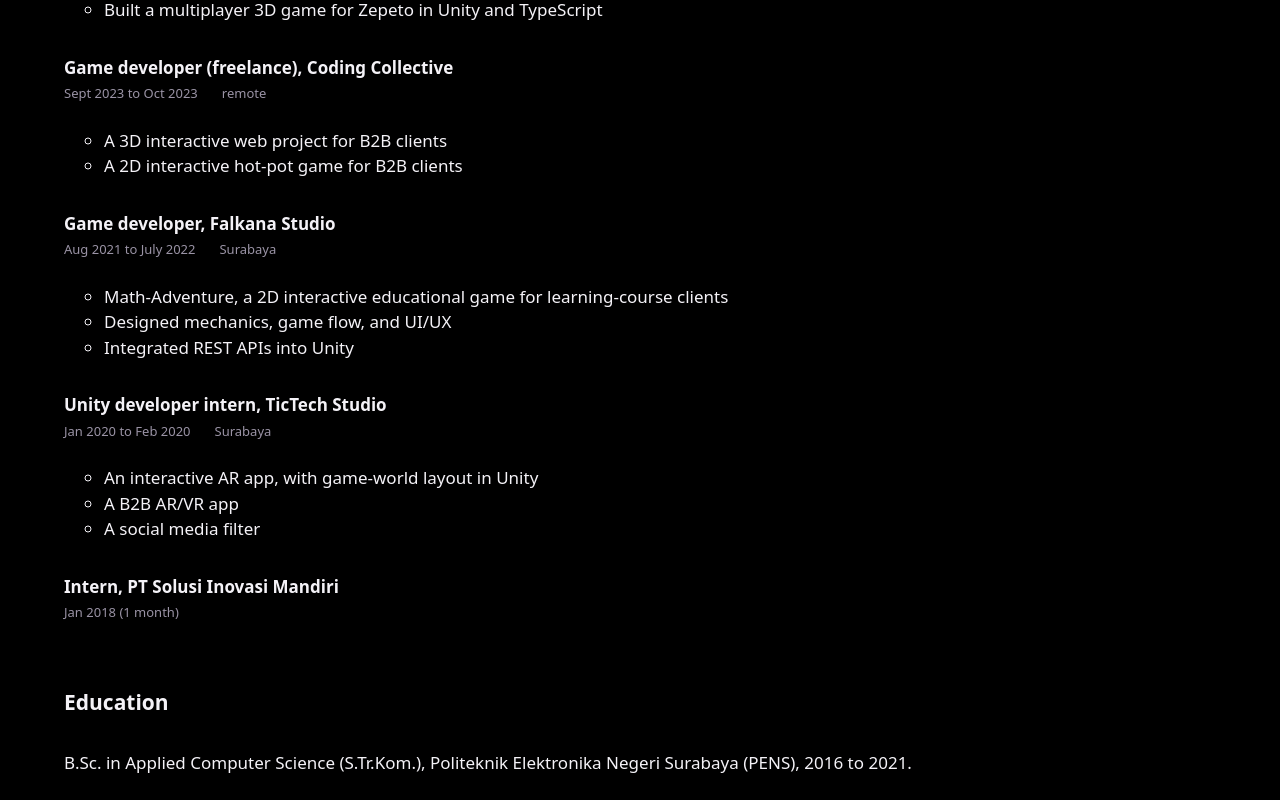
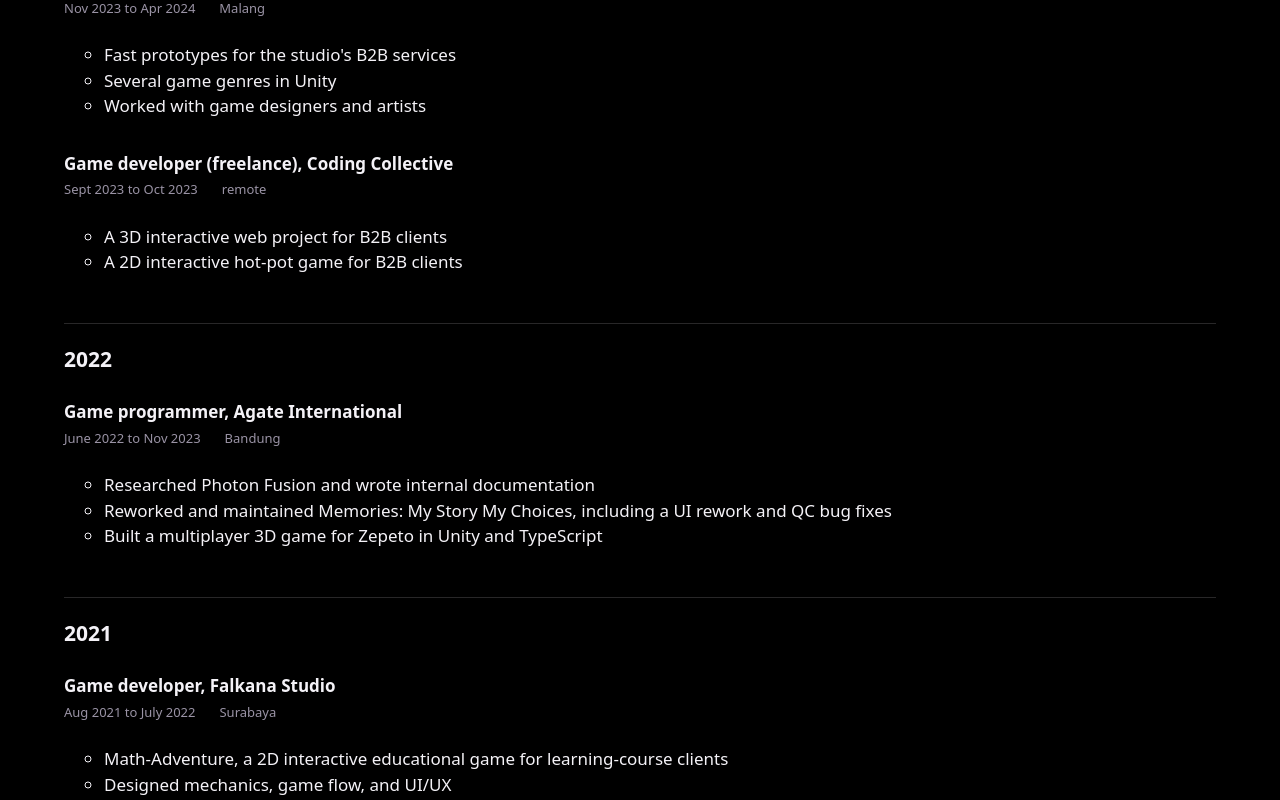
Before and after one commit to dzkdani/dzkdani.github.io, a SvelteKit app: page /experience in a window 1280 px wide. Shown: the part 1100-1900 px from the top of the page. Built offline with nearby package versions, Linux system fonts and the light colour scheme; a web font is replaced by a local one.

Commit message:
End Edufic in Aug 2026 and group the Experience page by year

```diff
--- a/src/lib/data/about.ts
+++ b/src/lib/data/about.ts
@@ -7,26 +7,20 @@
 	company: string;
 	role: string;
 	years: string;
+	/** Group heading on the Experience page: the start year, or "Ongoing". */
+	group: string;
 	location?: string;
 	points: string[];
 };
 
-// The 8 roles from the resume (DESIGN §1), newest first.
+// The roles from the resume and deck (DESIGN §1), newest first, grouped by start
+// year for the Experience page ("Ongoing" for continuing freelance work).
 export const experience: Experience[] = [
-	{
-		company: 'Edufic',
-		role: 'Freelance web game developer',
-		years: 'Sept 2025 to present',
-		location: 'Surabaya',
-		points: [
-			'Developing Little Muslim Heroes, a gamified web platform',
-			'Part-time coding tutor for elementary students, using Scratch'
-		]
-	},
 	{
 		company: 'Upwork and others',
 		role: 'Freelance game developer',
 		years: 'Ongoing',
+		group: 'Ongoing',
 		points: [
 			'Far From Shore, from proof of concept to demo',
 			'Mining mini-game for the idle game Goddess Summoner: Katsi Idle',
@@ -36,9 +30,21 @@
 		]
 	},
 	{
+		company: 'Edufic',
+		role: 'Freelance web game developer',
+		years: 'Sept 2025 to Aug 2026',
+		group: '2025',
+		location: 'Surabaya',
+		points: [
+			'Developing Little Muslim Heroes, a gamified web platform',
+			'Part-time coding tutor for elementary students, using Scratch'
+		]
+	},
+	{
 		company: 'Script Smelter Studio',
 		role: 'Unity programmer',
 		years: 'Apr 2025 to Sept 2025',
+		group: '2025',
 		location: 'remote',
 		points: [
 			"Petal Pals, the studio's own IP",
@@ -50,6 +56,7 @@
 		company: 'Shireishi Production',
 		role: 'Game programmer',
 		years: 'Nov 2023 to Apr 2024',
+		group: '2023',
 		location: 'Malang',
 		points: [
 			"Fast prototypes for the studio's B2B services",
@@ -58,9 +65,21 @@
 		]
 	},
 	{
+		company: 'Coding Collective',
+		role: 'Game developer (freelance)',
+		years: 'Sept 2023 to Oct 2023',
+		group: '2023',
+		location: 'remote',
+		points: [
+			'A 3D interactive web project for B2B clients',
+			'A 2D interactive hot-pot game for B2B clients'
+		]
+	},
+	{
 		company: 'Agate International',
 		role: 'Game programmer',
 		years: 'June 2022 to Nov 2023',
+		group: '2022',
 		location: 'Bandung',
 		points: [
 			'Researched Photon Fusion and wrote internal documentation',
@@ -69,19 +88,10 @@
 		]
 	},
 	{
-		company: 'Coding Collective',
-		role: 'Game developer (freelance)',
-		years: 'Sept 2023 to Oct 2023',
-		location: 'remote',
-		points: [
-			'A 3D interactive web project for B2B clients',
-			'A 2D interactive hot-pot game for B2B clients'
-		]
-	},
-	{
 		company: 'Falkana Studio',
 		role: 'Game developer',
 		years: 'Aug 2021 to July 2022',
+		group: '2021',
 		location: 'Surabaya',
 		points: [
 			'Math-Adventure, a 2D interactive educational game for learning-course clients',
@@ -93,6 +103,7 @@
 		company: 'TicTech Studio',
 		role: 'Unity developer intern',
 		years: 'Jan 2020 to Feb 2020',
+		group: '2020',
 		location: 'Surabaya',
 		points: [
 			'An interactive AR app, with game-world layout in Unity',
@@ -104,6 +115,7 @@
 		company: 'PT Solusi Inovasi Mandiri',
 		role: 'Intern',
 		years: 'Jan 2018 (1 month)',
+		group: '2018',
 		points: []
 	}
 ];
--- a/src/routes/experience/+page.svelte
+++ b/src/routes/experience/+page.svelte
@@ -1,15 +1,29 @@
 <script lang="ts">
-	import { education, experience } from '#lib/data/about.ts';
+	import { education, experience, type Experience } from '#lib/data/about.ts';
+
+	// Rows are stored newest first and grouped consecutively by their group label,
+	// so the order in about.ts is the order on the page.
+	const groups: { label: string; jobs: Experience[] }[] = [];
+	for (const job of experience) {
+		const last = groups[groups.length - 1];
+		if (last && last.label === job.group) {
+			last.jobs.push(job);
+		} else {
+			groups.push({ label: job.group, jobs: [job] });
+		}
+	}
 </script>
 
 <section class="page">
 	<div class="inner">
 		<h1>Experience</h1>
 
-		<ul class="experience">
-			{#each experience as job (job.company)}
+		{#each groups as group (group.label)}
+			<h2 class="group">{group.label}</h2>
+			<ul class="roles">
+				{#each group.jobs as job (job.company)}
 					<li>
-					<h2>{job.role}, {job.company}</h2>
+						<h3>{job.role}, {job.company}</h3>
 						<p class="meta">
 							<span>{job.years}</span>
 							{#if job.location}
@@ -26,9 +40,10 @@
 					</li>
 				{/each}
 			</ul>
+		{/each}
 
-		<h2 class="education">Education</h2>
-		<p>{education}</p>
+		<h2 class="group">Education</h2>
+		<p class="education">{education}</p>
 	</div>
 </section>
 
@@ -50,28 +65,27 @@
 		letter-spacing: -0.02em;
 	}
 
-	h2 {
-		font-size: var(--text-body);
+	.group {
+		margin-top: 48px;
+		padding-top: 20px;
+		border-top: 1px solid var(--divider);
+		font-size: var(--text-h3);
 		font-weight: 600;
 	}
 
-	.education {
-		margin-top: 64px;
-		font-size: var(--text-h3);
-	}
-
-	.education + p {
-		margin-top: 32px;
-	}
-
-	.experience {
-		margin: 32px 0 0;
+	.roles {
+		margin: 24px 0 0;
 		padding: 0;
 		list-style: none;
 	}
 
-	.experience > li + li {
+	.roles > li + li {
 		margin-top: 32px;
+	}
+
+	h3 {
+		font-size: var(--text-body);
+		font-weight: 600;
 	}
 
 	.meta {
@@ -86,4 +100,8 @@
 	.points {
 		margin: var(--gutter) 0 0;
 	}
+
+	.education {
+		margin-top: 24px;
+	}
 </style>
```
Also changed, not shown: 1 other file (tests, documents, lock files or other folders). Lines whose indentation alone changed are shown as unchanged.
